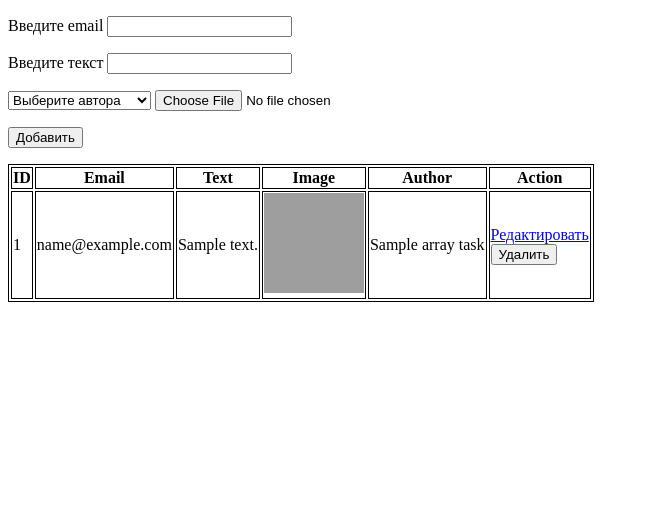
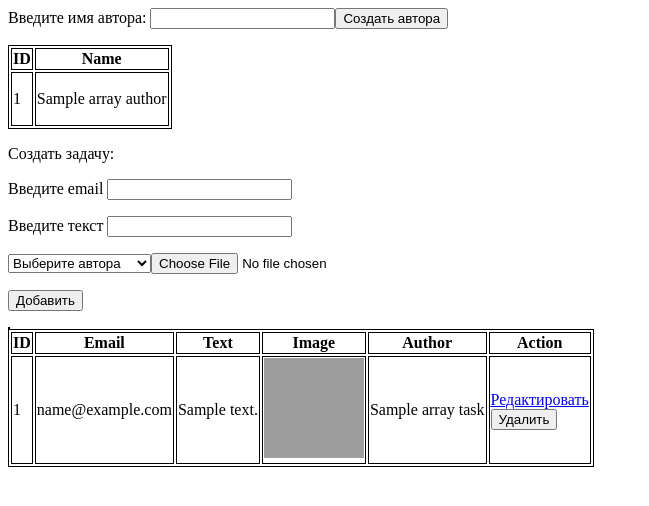
Before and after one commit to Alexandragitt/taskmvc, a PHP site: template views/admin/index.php in a window 1280 px wide. Shown: the top 506 px of the page, without its empty margins (0-649 px from the left). Run offline with PHP 8.4, Linux system fonts and the light colour scheme; the template is opened without the code that fills it: most values are stand-ins (such as "Sample title", 1, 10 or a date in 2020); grey boxes are pictures that could not be loaded.

Commit message:
Добавлено создание автора в админе

```diff
--- a/congig/routes.php
+++ b/congig/routes.php
@@ -4,6 +4,7 @@ return array(
     'index.php/admin/edit/([0-9]+)' =>'admin/edit/$1',
     'index.php?admin=1'=>'admin/index',
     'index.php/admin/delete/([0-9]+)' =>'admin/delete/$1',
+    'index.php/admin/author' =>'admin/author' ,
     //главная стр
     'site'=> 'site/index',
     'index.php/site/([0-9]+)'=> 'site/index/$1',
--- a/views/Site/index.php
+++ b/views/Site/index.php
@@ -9,6 +9,7 @@
         }
     </style></head>
 <body>
+<p> Создать задачу:</p>
 <form action="/index.php"  enctype='multipart/form-data' method="post">
        <p>
         <label>Введите email </label>
--- a/views/admin/index.php
+++ b/views/admin/index.php
@@ -9,6 +9,28 @@ header('Content-Type: text/html; charset=utf-8'); ?>
         }
     </style></head>
 <body>
+
+<form action="/index.php/admin/author" method="post">
+    <label>Введите имя автора:</label>
+    <input type="text" name="author" ><input type="submit" name="" value="Создать автора">
+</p>
+</form>
+<table>
+    <tr>
+        <th>ID </th>
+        <th>Name</th>
+
+    </tr>
+    <?php foreach ($arrayAuthors as $key=> $author):?>
+        <tr>
+            <td> <p ><?php echo $author['id'];?></p></td>
+            <td> <p ><?php echo $author['name'];?></p></td>
+        </tr>
+    <?php endforeach; ?>
+</table>
+
+<table >
+<p> Создать задачу:</p>
 <form action="/index.php?admin=1"  enctype='multipart/form-data' method="post">
     <p>
         <label>Введите email </label>
```
Also changed, not shown: controllers/AdminController.php (+7 -2 lines), models/Admin.php (+10 -1 lines).
